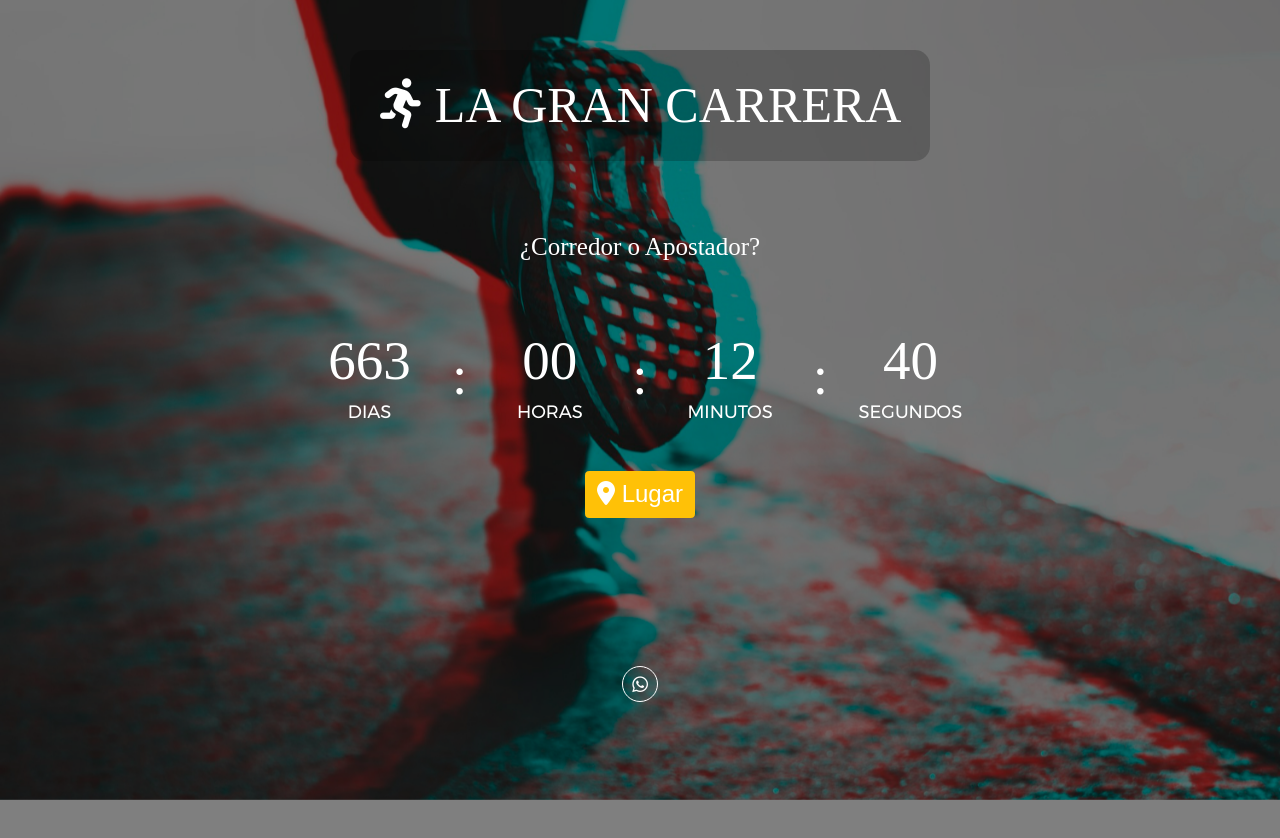
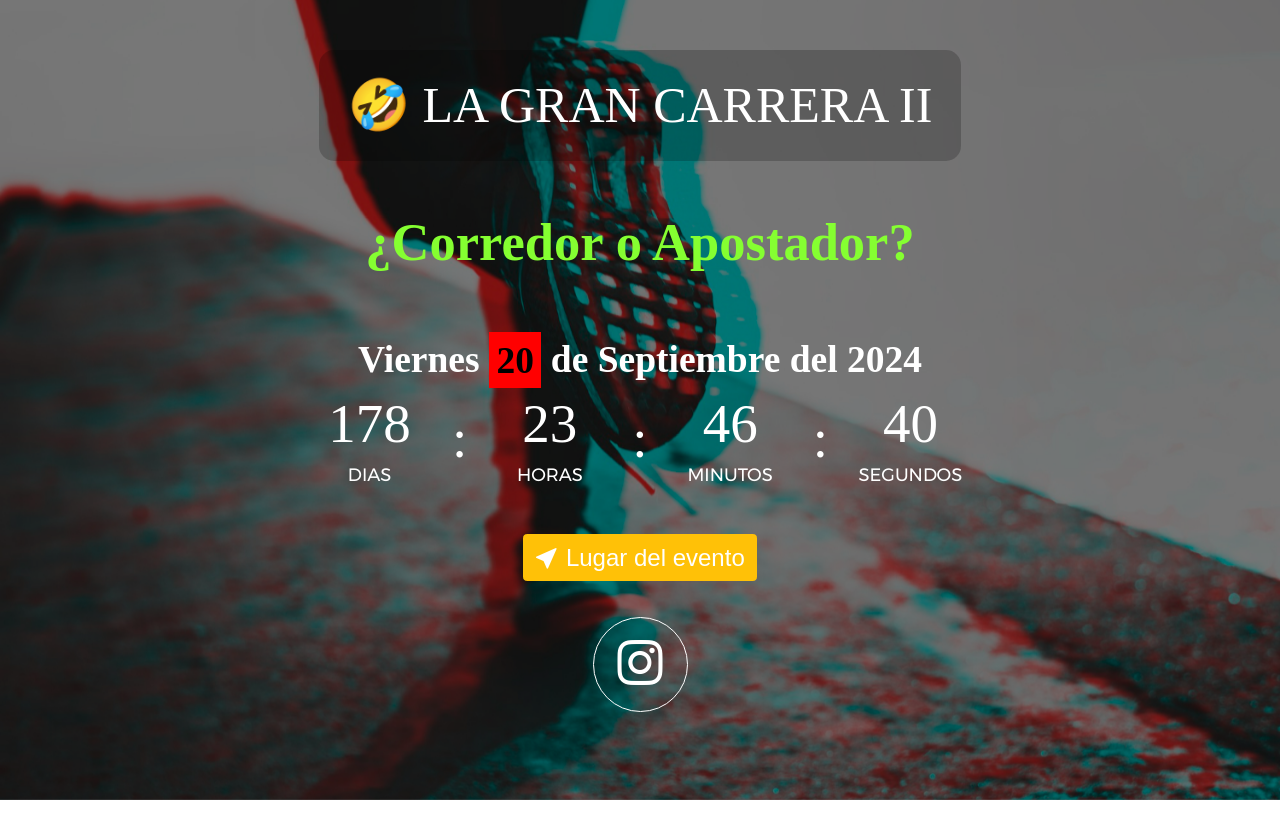
Before and after one commit to rubenleon/lagrancarrera, a plain HTML site: page index.html in a window 1280 px wide. After the commit the page ends 800 px from the top, so only its background shows below. Drawn offline with nearby package versions, Linux system fonts and the light colour scheme; some packages are replaced by stand-ins of ours; a script that the page names is missing; a web font is replaced by a local one.

Commit message:
Actualización

```diff
--- a/css/main.css
+++ b/css/main.css
@@ -292,11 +292,29 @@ Primary use:
 }
 
 .h4-propio{
-  margin: 10%;
+  margin: 7%;
   font-family: Montserrat-Light;
-  font-size: 25px;
+  font-size: 3.5em;
+  line-height: 1.2;
+  color: #85ff31;
+  font-weight: bold;
+  text-align: center;
+}
+
+#fecha-carrera{
+  margin: 2%;
+  font-family: Montserrat-Light;
+  font-size: 2.5em;
   line-height: 1.2;
   color: #fff;
+  font-weight: bold;
+  text-align: center;
+  box-shadow: inset;
+
+}
+
+mark{
+  background-color: red;
 }
 
 .ubicacion{
@@ -310,7 +328,14 @@ Primary use:
 }
 
 .redes{
-  margin:21%;
+  margin:5%;
+}
+
+#btnInstagram
+{
+  font-size: 3em;
+  width: 95px;
+  height: 95px;
 }
 
 
--- a/index.html
+++ b/index.html
@@ -1,7 +1,7 @@
 <!DOCTYPE html>
 <html lang="es">
 <head>
-	<title>La Gran Carrera</title>
+	<title>La Gran Carrera II</title>
 	<meta charset="UTF-8">
 	<meta name="viewport" content="width=device-width, initial-scale=1">
 <!--===============================================================================================-->
@@ -9,8 +9,7 @@
 <!--===============================================================================================-->
 	<link rel="stylesheet" type="text/css" href="vendor/bootstrap/css/bootstrap.min.css">
 <!--===============================================================================================-->
-	<link rel="stylesheet" type="text/css" href="fonts/font-awesome-4.7.0/css/font-awesome.min.css">
-	<link rel="stylesheet" type="text/css" href="https://cdnjs.cloudflare.com/ajax/libs/font-awesome/6.0.0/css/all.min.css">
+	<link rel="stylesheet" href="https://cdn.jsdelivr.net/npm/bootstrap-icons@1.11.3/font/bootstrap-icons.min.css">
 <!--===============================================================================================-->
 	<link rel="stylesheet" type="text/css" href="vendor/animate/animate.css">
 <!--===============================================================================================-->
@@ -19,6 +18,12 @@
 	<link rel="stylesheet" type="text/css" href="css/util.css">
 	<link rel="stylesheet" type="text/css" href="css/main.css">
 <!--===============================================================================================-->
+
+
+<link rel="stylesheet" href="https://cdn.jsdelivr.net/npm/@fancyapps/ui@5.0/dist/fancybox/fancybox.css">
+
+
+
 </head>
 <body>
 
@@ -47,10 +52,14 @@
 		<!--  -->
 		<div class="flex-col-c-m p-l-15 p-r-15 p-t-50 p-b-120">
 			<h3 class="h3-propio">
-				<i class="fa-solid fa-person-running"></i> La gran carrera
+				🤣 La gran carrera II
 			</h3>
 			<h3 class="h4-propio">
 				¿Corredor o Apostador?
+			</h3>
+
+			<h3 id="fecha-carrera">
+				Viernes <mark>20</mark> de Septiembre del 2024
 			</h3>
 
 			<div class="flex-w flex-c cd100">
@@ -81,32 +90,34 @@
 				</div>
 			</div>
 			<p>
-				<button type="button" class="btn btn-warning ubicacion"><a href="https://goo.gl/maps/2qzvobVu2FsnYpiu8" target="_blank"><i class="fa-solid fa-location-dot"></i> Lugar</a></button>
+				<button type="button" class="btn btn-warning ubicacion"><a href="https://www.google.es/maps/place/Plaza+Auditorio+Municipal/@42.306231,-5.6851841,17.25z/data=!4m15!1m8!3m7!1s0xd382c593068ef79:0x8ac1e1f0a18e4610!2s24249+Pobladura+de+Pelayo+Garc%C3%ADa,+Le%C3%B3n!3b1!8m2!3d42.3060676!4d-5.6839275!16s%2Fm%2F02z8y_v!3m5!1s0xd382da4845992e1:0x5773745a885eb422!8m2!3d42.3066871!4d-5.6814571!16s%2Fg%2F11kqtl3l5j?entry=ttu" target="_blank"><i class="bi bi-cursor-fill"></i> Lugar del evento</a></button>
 			</p>
 
 
 			<div class="flex-w flex-c-m p-b-35 redes">
 
+			<button id="btnInstagram" class="flex-c-m how-social trans-04 m-r-3 m-l-3 m-b-5">
+				<i class="bi bi-instagram"></i></a>
+			</button>
 
-				<!-- <a href="#" class="size3 flex-c-m how-social trans-04 m-r-3 m-l-3 m-b-5">
-					<i class="fa fa-instagram"></i>
-				</a> -->
 
-				<a href="https://api.whatsapp.com/send?text=La gran carrera https://rubenleon.github.io/lagrancarrera/" class="size3 flex-c-m how-social trans-04 m-r-3 m-l-3 m-b-5">
-					<i class="fa-brands fa-whatsapp"></i>
-				</a>
-			</div>
+
+
 
 
 		</div>
 
-		<!--  -->
+
+		</div>
+
+
 
 	</div>
 
 
 
 
+	<script src="https://cdn.jsdelivr.net/npm/@fancyapps/ui@5.0/dist/fancybox/fancybox.umd.js"></script>
 
 <!--===============================================================================================-->
 	<script src="vendor/jquery/jquery-3.2.1.min.js"></script>
@@ -122,6 +133,7 @@
 
 
 	<script src="vendor/countdowntime/countdowntime.js"></script>
+
 	<script>
 		function timeDiffCalc(dateFuture, dateNow) {
 			let diffInMilliSeconds = Math.abs(dateFuture - dateNow) / 1000;
@@ -162,12 +174,12 @@
 
 		//console.log(timeDiffCalc(new Date('2019/10/1 04:10:00'), new Date('2022/06/1 18:30:00')));
 		//tiempo = timeDiffCalc(new Date('2022/06/1 17:30:00'), new Date('2022/06/1 18:30:30'))
-		tiempo = timeDiffCalc(new Date(), new Date('2022/06/1 18:30:30'))
+		let tiempo = timeDiffCalc(new Date(), new Date('2024/09/20 18:30:00'))
 
-		dias = tiempo[0]
-		horas = tiempo[1]
-		minutos = tiempo[2]
-		segundos = tiempo[3]
+		let dias = tiempo[0]
+		let horas = tiempo[1]
+		let minutos = tiempo[2]
+		let segundos = tiempo[3]
 
 		console.log("tiempo: ",dias,horas,minutos,segundos)
 
--- a/js/main.js
+++ b/js/main.js
@@ -77,3 +77,18 @@
 
 
 })(jQuery);
+
+
+document.getElementById("btnInstagram").addEventListener("click", () => {
+    new Fancybox(
+      [
+        {
+          src: "<div><h1>¿Instagram? 🤣🤣</h1><br /><h2>La gran carrera esta por encima de esa mierda 💩 ... </h2></div>",
+          type: "html",
+        },
+      ],
+      {
+        // Your custom options
+      }
+    );
+  })
```
